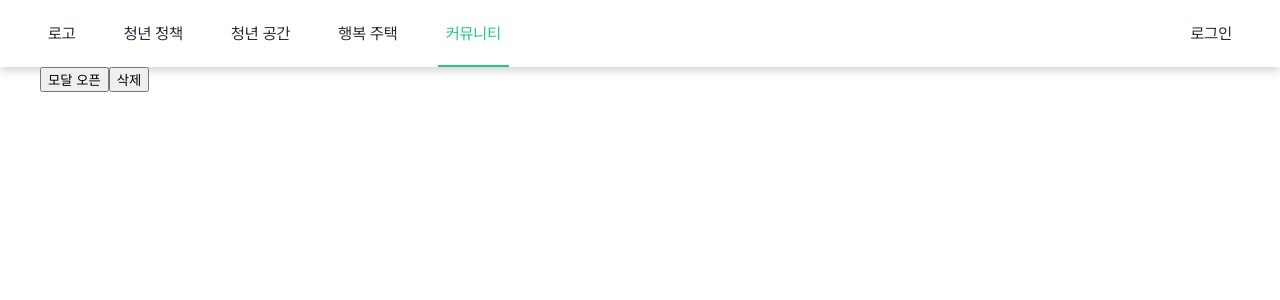
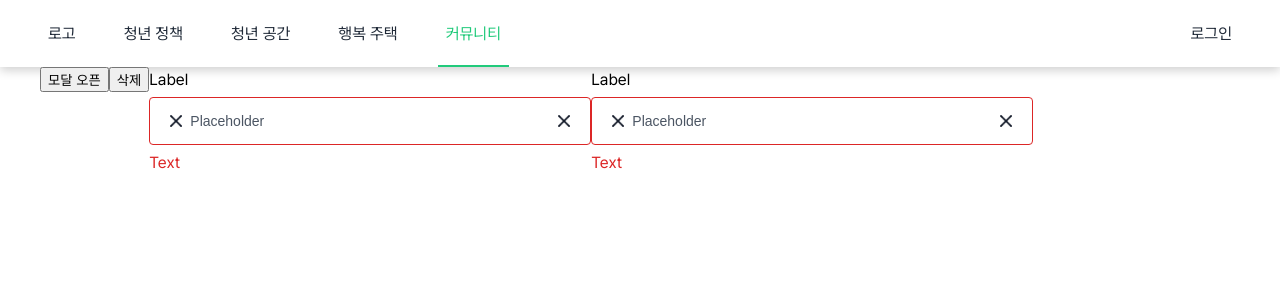
Before and after one commit to For-MZ/formz-fe, a Next.js app: page /community in a window 1280 px wide. Shown: the top 300 px of the page. Built offline with nearby package versions, Linux system fonts and the light colour scheme; a web font is replaced by a local one.

Commit message:
Feat: TextField 공통 컴포넌트 구현

```diff
--- a/src/app/community/page.tsx
+++ b/src/app/community/page.tsx
@@ -3,10 +3,27 @@
 import Modal from '@/components/UI/Modal';
 import Confirm from '@/components/UI/Confirm';
 import useModal from '@/hooks/useModal';
+import TextFiled from '@/components/UI/TextFiled';
+import { useState } from 'react';
+import icon from '../../../public/icons/x.png';
 
 export default function CommunityPage() {
   const { isOpenModal, onOpenModal, onCloseModal } = useModal();
   const { isOpenModal: isOpenConfirm, onOpenModal: onOpenConfirm, onCloseModal: onCloseConfirm } = useModal();
+
+  const [form, setForm] = useState({
+    email: '',
+    password: '',
+  });
+
+  const handleChange = (event: React.ChangeEvent<HTMLInputElement>) => {
+    const { name, value } = event.currentTarget;
+    setForm((prevForm) => ({
+      ...prevForm,
+      [name]: value,
+    }));
+    console.log(value);
+  };
 
   return (
     <>
@@ -32,6 +49,33 @@ export default function CommunityPage() {
           정말 삭제하시겠습니까?
         </Confirm>
       )}
+
+      <TextFiled
+        placeholder="Placeholder"
+        helpMessage="Text"
+        label="Label"
+        isNotValid
+        value={form.email}
+        onChange={handleChange}
+        leftIcon={icon}
+        rightIcon={icon}
+        htmlFor="email"
+        inputId="email"
+        inputName="email"
+      />
+      <TextFiled
+        placeholder="Placeholder"
+        helpMessage="Text"
+        label="Label"
+        isNotValid
+        value={form.password}
+        onChange={handleChange}
+        leftIcon={icon}
+        rightIcon={icon}
+        htmlFor="password"
+        inputId="password"
+        inputName="password"
+      />
     </>
   );
 }
--- /dev/null
+++ b/src/components/UI/TextFiled/TextFiled.module.scss
@@ -0,0 +1,61 @@
+.container {
+  display: inline-flex;
+  flex-direction: column;
+  gap: 8px;
+}
+
+.inputContainer {
+  width: 442px;
+  height: 48px;
+  border: 1px solid $border-secondary-color;
+  border-radius: 4px;
+  display: flex;
+  gap: 4px;
+  justify-content: space-between;
+  align-items: center;
+  padding: 8px 16px;
+
+  &:hover {
+    border-color: $border-interactive-secondary-hover-color;
+  }
+
+  // 자식 input 포커스되면 div 포커스
+  &:focus-within {
+    border-color: $border-interactive-secondary-press-color;
+  }
+
+  &.disabled {
+    background-color: $background-disabled-color;
+    border-color: $border-disabled-color;
+  }
+
+  .input {
+    flex-grow: 1;
+    font-size: 14px;
+    border: none;
+
+    &:focus {
+      // 기본 input focus 스타일링 제거
+      outline: none;
+    }
+
+    &:disabled {
+      background-color: $background-disabled-color;
+      border-color: $border-disabled-color;
+    }
+  }
+}
+
+.input::placeholder {
+  color: $text-interactive-secondary-color;
+}
+
+.icon {
+  width: 20px;
+  height: 20px;
+}
+
+.error {
+  color: $text-danger-color !important;
+  border-color: $border-danger-color !important;
+}
--- /dev/null
+++ b/src/components/UI/TextFiled/index.tsx
@@ -0,0 +1,69 @@
+import styles from './TextFiled.module.scss';
+import Image, { StaticImageData } from 'next/image';
+import { ChangeEventHandler } from 'react';
+
+type Props = {
+  placeholder?: string;
+  helpMessage?: string;
+  label?: string;
+  isNotValid?: boolean;
+  isDisable?: boolean;
+  value: string;
+  onChange: ChangeEventHandler<HTMLInputElement>;
+  leftIcon?: StaticImageData;
+  rightIcon?: StaticImageData;
+  htmlFor?: string;
+  inputId?: string;
+  inputName?: string;
+};
+
+/**
+ * @param placeholder - 텍스트 필드 안에 있는 힌트 텍스트
+ * @param helpMessage - 텍스트 필드 밑에 있는 텍스트
+ * @param label - 텍스트 필드 위에 있는 텍스트
+ * @param isNotValid - 유효성 검사 상태 값
+ * @param isDisable - 비활성화 상태 값
+ * @param value - 텍스트 필드 상태 값
+ * @param onChange - 텍스트 필드 체인지 이벤트 핸들러
+ * @param leftIcon - 텍스트 필드 내부 왼쪽에 있는 아이콘
+ * @param rightIcon - 텍스트 필드 내부 오른쪽에 있는 아이콘
+ * @param htmlFor - label 태그 htmlFor 프로퍼티
+ * @param inputId - input 태그 id 프로퍼티
+ * @param inputName - input 태그 name 프로퍼티
+ * @returns
+ */
+export default function TextFiled({
+  placeholder,
+  helpMessage,
+  label,
+  isNotValid,
+  isDisable,
+  value,
+  onChange,
+  leftIcon,
+  rightIcon,
+  htmlFor,
+  inputId,
+  inputName,
+}: Props) {
+  return (
+    <div className={styles.container}>
+      {label && <label htmlFor={htmlFor}>{label}</label>}
+      <div className={`${styles.inputContainer} ${isNotValid && styles.error} ${isDisable && styles.disabled}`}>
+        {leftIcon && <Image src={leftIcon} alt="아이콘" className={styles.icon} />}
+        <input
+          id={inputId}
+          name={inputName}
+          type="text"
+          className={`${styles.input}`}
+          placeholder={placeholder}
+          disabled={isDisable}
+          value={value}
+          onChange={onChange}
+        />
+        {rightIcon && <Image src={rightIcon} alt="아이콘" className={`${styles.icon} ${styles.error}`} />}
+      </div>
+      {helpMessage && <p className={`${isNotValid && styles.error}`}>{helpMessage}</p>}
+    </div>
+  );
+}
--- a/src/styles/_globals.scss
+++ b/src/styles/_globals.scss
@@ -17,6 +17,10 @@ a {
   text-decoration: none;
 }
 
+input[type='text'] {
+  padding: 0;
+}
+
 .main {
   max-width: 1200px;
   margin: 0 auto;
```
Also changed, not shown: src/components/UI/Input/Input.module.scss (deleted, +0 -30 lines), src/components/UI/Input/index.tsx (deleted, +0 -40 lines).
